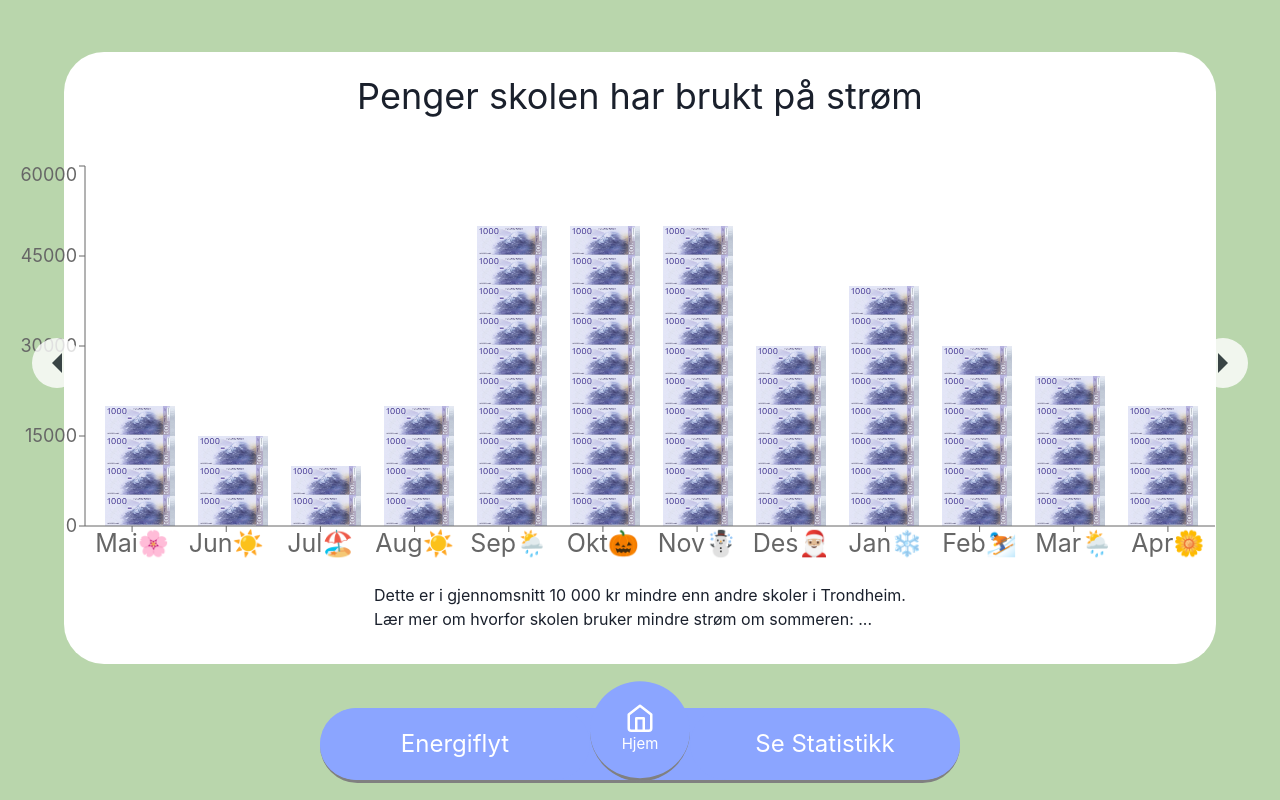
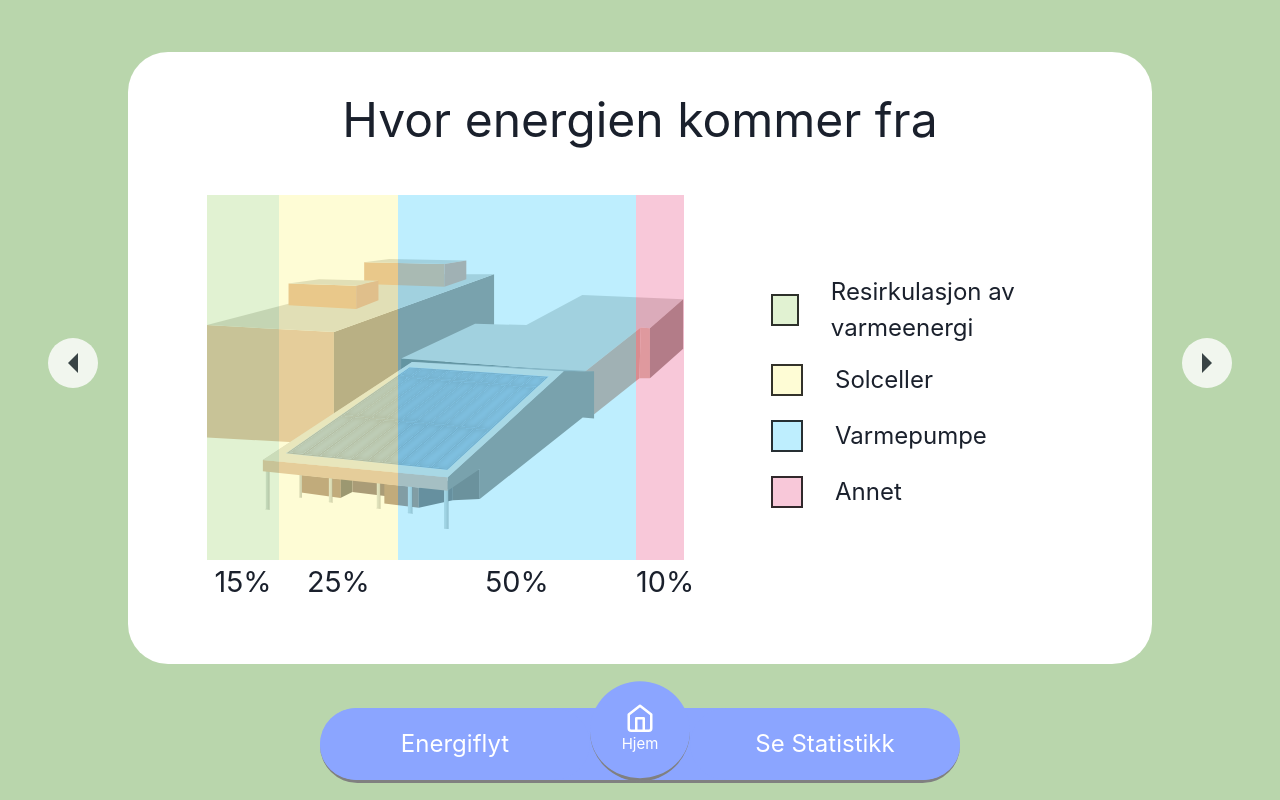
Before and after one commit to BG4-22/GREENK, a React (Vite) app: page /statistikk in a window 1280 px wide. Built offline with nearby package versions, Linux system fonts and the light colour scheme.

Commit message:
fix: use MockData.json in EnergySource.tsx and update slider buttons in home screen

```diff
--- a/src/assets/MockData.json
+++ b/src/assets/MockData.json
@@ -112,5 +112,61 @@
 			"month": "Apr🌼",
 			"spent": 20000
 		}
+	],
+	"EnergySources": [
+		[
+			{
+				"name": "Resirkulasjon av varmeenergi",
+				"amount": 15
+			},
+			{
+				"name": "Solceller",
+				"amount": 25
+			},
+			{
+				"name": "Varmepumpe",
+				"amount": 50
+			},
+			{
+				"name": "Annet",
+				"amount": 10
+			}
+		],
+		[
+			{
+				"name": "Resirkulasjon av varmeenergi",
+				"amount": 13
+			},
+			{
+				"name": "Solceller",
+				"amount": 27
+			},
+			{
+				"name": "Varmepumpe",
+				"amount": 46
+			},
+			{
+				"name": "Annet",
+				"amount": 4
+			}
+		],
+		[
+			{
+				"name": "Resirkulasjon av varmeenergi",
+				"amount": 17
+			},
+			{
+				"name": "Solceller",
+				"amount": 23
+			},
+			{
+				"name": "Varmepumpe",
+				"amount": 55
+			},
+			{
+				"name": "Annet",
+				"amount": 6
+			}
+		]
 	]
 }
--- a/src/components/carousel/Carousel.css
+++ b/src/components/carousel/Carousel.css
@@ -26,12 +26,23 @@
     opacity: 80%;
 }
 
-.next {
-    right: 2rem;
+.small-buttons {
+    transform: scale(-50%) rotate(180deg);
 }
 
-.prev {
-    left: 2rem;
+.small-buttons.next {
+    right: 0rem;
+}
+.small-buttons.prev {
+    left: 0rem;
+}
+
+.default.next {
+    right: 3rem;
+}
+
+.default.prev {
+    left: 3rem;
 }
 
 .refresh {
--- a/src/components/carousel/Carousel.tsx
+++ b/src/components/carousel/Carousel.tsx
@@ -33,17 +33,21 @@ const swipePower = (offset: number, velocity: number) => {
 };
 // inspired by: https://codesandbox.io/s/framer-motion-image-gallery-pqvx3?file=/src/Example.tsx:1598-2616
 
+type ButtonType = 'small-buttons' | 'default' | undefined;
+
 export interface CarouselPropsI {
     children: JSX.Element[];
-    withButtons?: boolean;
+    navButtons?: ButtonType;
 }
 
-const Carousel: FC<CarouselPropsI> = ({ children, withButtons = false }) => {
+const Carousel: FC<CarouselPropsI> = ({ children, navButtons }) => {
     const [[page, direction], setPage] = useState([0, 0]);
     const paginate = (newDirection: number) => {
         setPage([page + newDirection, newDirection]);
     };
     const index = wrap(0, children.length, page);
+    const withButtons = navButtons != undefined;
+    console.log(navButtons);
     return (
         <HStack
             margin={'auto'}
@@ -55,7 +59,7 @@ const Carousel: FC<CarouselPropsI> = ({ children, withButtons = false }) => {
             alignItems={'center'}
             flexGrow={1}>
             {withButtons && (
-                <Box className={'prev'}>
+                <Box className={`prev ${navButtons}`}>
                     <IoMdArrowDropleft onClick={() => paginate(-1)} />
                 </Box>
             )}
@@ -99,7 +103,7 @@ const Carousel: FC<CarouselPropsI> = ({ children, withButtons = false }) => {
                 </motion.div>
             </AnimatePresence>
             {withButtons && (
-                <Box className={'next'}>
+                <Box className={`next ${navButtons}`}>
                     <IoMdArrowDropright onClick={() => paginate(1)} />
                 </Box>
             )}
--- a/src/components/funfacts/Funfacts.css
+++ b/src/components/funfacts/Funfacts.css
@@ -23,6 +23,8 @@
     flex-direction: column;
     justify-content: center;
     align-items: center;
+    margin-top: auto;
+    margin-bottom: auto;
 }
 
 #textElement {
--- a/src/components/funfacts/funfact-slideshow/FunfactSlideshow.tsx
+++ b/src/components/funfacts/funfact-slideshow/FunfactSlideshow.tsx
@@ -13,7 +13,7 @@ const FunfactSlideshow: React.FC<FunfactSlideshowPropsI> = ({ funfacts }) => {
     });
     return (
         <FunfactCard title={'Visste du at?'}>
-            <Carousel>{elements}</Carousel>
+            <Carousel navButtons={'small-buttons'}>{elements}</Carousel>
         </FunfactCard>
     );
 };
--- a/src/components/statistics/EnergySources.tsx
+++ b/src/components/statistics/EnergySources.tsx
@@ -8,61 +8,25 @@ import {
     Text,
     VStack,
 } from '@chakra-ui/react';
-import { FC } from 'react';
+import { FC, useEffect, useState } from 'react';
+import dataJson from '../../assets/MockData.json';
 import Skole from '../../assets/stats/skole.svg';
-
-type IsPositive<N extends number> = `${N}` extends `-${string}` ? false : true;
-
-type IsInteger<N extends number> = `${N}` extends `${string}.${string}`
-    ? never
-    : `${N}` extends `-${string}.${string}`
-    ? never
-    : number;
-
-type IsValid<N extends number> = IsPositive<N> extends true
-    ? IsInteger<N> extends number
-        ? number
-        : never
-    : never;
-
-type PositiveNumber<
-    N extends number,
-    T extends number[] = []
-> = T['length'] extends N ? T[number] : PositiveNumber<N, [...T, T['length']]>;
-
-type Range<N1 extends IsValid<N1>, N2 extends IsValid<N2>> = Exclude<
-    PositiveNumber<N2>,
-    PositiveNumber<N1>
->;
+import './statistics.css';
+const data = dataJson['EnergySources'];
 
 interface EnergySourceI {
     name: string;
-    amount: Range<0, 100>;
+    amount: number;
 }
-
-const sources: EnergySourceI[] = [
-    {
-        name: 'Resirkulasjon av varmeenergi',
-        amount: 15,
-    },
-    {
-        name: 'Solceller',
-        amount: 25,
-    },
-    {
-        name: 'Varmepumpe',
-        amount: 50,
-    },
-    {
-        name: 'Annet',
-        amount: 10,
-    },
-];
 
 const colors: string[] = [
     'rgba(205, 233, 181, .6)',
     'rgba(253, 251, 185, .6)',
     'rgba(147, 227, 254, .6)',
+    'rgba(244, 164, 192, .6)',
+    'rgba(244, 164, 192, .6)',
+    'rgba(244, 164, 192, .6)',
+    'rgba(244, 164, 192, .6)',
     'rgba(244, 164, 192, .6)',
 ];
 
@@ -73,14 +37,25 @@ interface EnergyElementsPropsI {
 const EnergyElements: FC<EnergyElementsPropsI> = ({
     elements,
 }): JSX.Element => {
+    const total = elements
+        .map((value: EnergySourceI, index: number) => value.amount)
+        .reduce((a: number, b: number) => a + b);
     return (
         <>
             {elements.map((element, index) => {
+                const value: number = Math.ceil((element.amount / total) * 100);
                 return (
-                    <Box pos={'relative'} h={'100%'} w={`${element.amount}%`}>
+                    <Box
+                        className={'animate-width'}
+                        pos={'relative'}
+                        h={'100%'}
+                        w={`${value}%`}>
                         <Box h={'90%'} bg={colors[index]} />
-                        <Text textAlign={'center'} fontSize={'1.8rem'}>
-                            {`${element.amount}%`}
+                        <Text
+                            textAlign={'center'}
+                            fontSize={'1.8rem'}
+                            whiteSpace={'nowrap'}>
+                            {`${value}%`}
                         </Text>
                     </Box>
                 );
@@ -116,6 +91,25 @@ const EnergyInfoList: FC<EnergyElementsPropsI> = ({ elements }) => {
 };
 
 const EnergySources: FC = () => {
+    //Index to get data at different hours from the mock data
+    const [index, setIndex] = useState<number>(0);
+
+    const increment = () => {
+        if (data[index + 1]) {
+            setIndex(index + 1);
+        } else {
+            setIndex(0);
+        }
+    };
+
+    //Calculates hours and counts based on the overall consumption
+    useEffect(() => {
+        const interval = setInterval(() => {
+            increment();
+        }, 10 * 1000);
+        return () => clearInterval(interval);
+    }, [index]);
+
     return (
         <>
             <Text
@@ -134,11 +128,11 @@ const EnergySources: FC = () => {
                         <Image src={Skole} alt={'Nidarvoll skole'} w={'62%'} />
                     </Flex>
                     <HStack spacing={0} h={'75%'} w={'75%'}>
-                        <EnergyElements elements={sources} />
+                        <EnergyElements elements={data[index]} />
                     </HStack>
                 </VStack>
                 <HStack w={'60%'}>
-                    <EnergyInfoList elements={sources} />
+                    <EnergyInfoList elements={data[index]} />
                 </HStack>
             </HStack>
             <Text
--- a/src/components/statistics/statistics.css
+++ b/src/components/statistics/statistics.css
@@ -10,3 +10,10 @@
     left: 918px;
     top: 310px;
 }
+
+.animate-width {
+    -webkit-transition: width 1s ease-in-out;
+    -moz-transition: width 1s ease-in-out;
+    -o-transition: width 1s ease-in-out;
+    transition: width 1s ease-in-out;
+}
--- a/src/pages/Statistics.tsx
+++ b/src/pages/Statistics.tsx
@@ -1,20 +1,16 @@
 import Carousel from 'components/carousel/Carousel';
-import DiagramMoney from 'components/DiagramMoney';
 import EnergySources from 'components/statistics/EnergySources';
-import HeatPump from 'components/statistics/HeatPump';
-import OverallCon from 'components/statistics/OverallCon';
-import SolarPanel from 'components/statistics/SolarPanel';
 
 const Statistics: React.FC = () => {
     //Set the components that will be shown on the Statistics site
     const statComponents = [
-        <OverallCon />,
-        <HeatPump />,
-        <SolarPanel />,
-        <DiagramMoney />,
+        // <OverallCon />,
+        // <HeatPump />,
+        // <SolarPanel />,
+        // <DiagramMoney />,
         <EnergySources />,
     ].sort(() => (Math.random() > 0.5 ? 1 : -1));
-    return <Carousel withButtons>{statComponents}</Carousel>;
+    return <Carousel navButtons={'default'}>{statComponents}</Carousel>;
 };
 
 export default Statistics;
```
Also changed, not shown: 1 other file (tests, documents, lock files or other folders).
